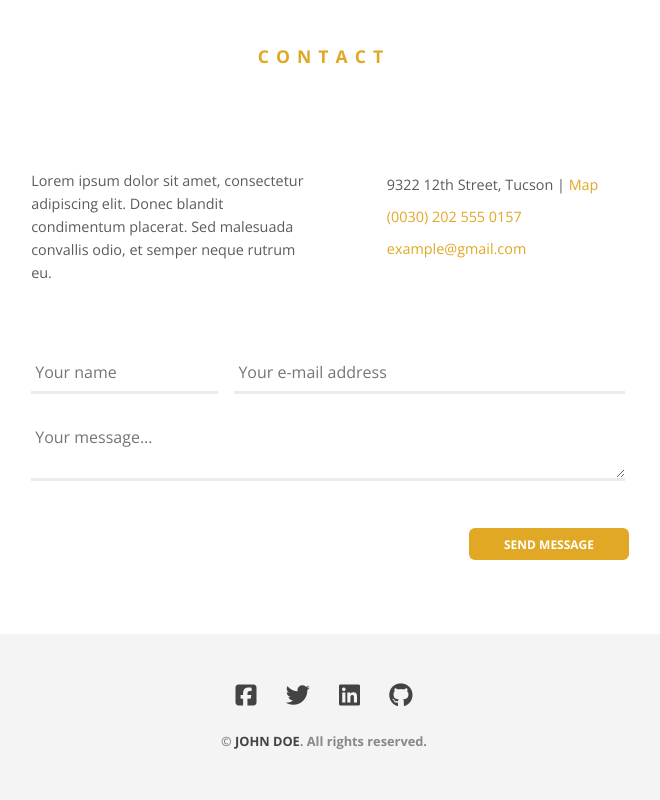
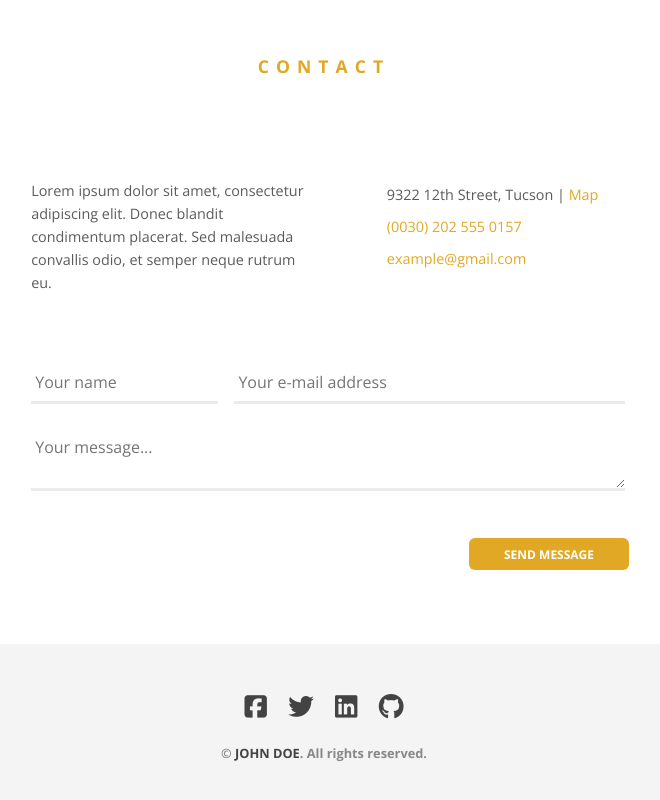
Before and after one commit to mozzar/frontend-workshops, a website: page public_html/index.html in a window 1280 px wide. Shown: the part 2423-3223 px from the top of the page, without its empty margins (316-976 px from the left). Drawn offline with nearby package versions, Linux system fonts and the light colour scheme.

Commit message:
Change the location of styling social icons to _common.scss

```diff
--- a/public_html/styles/_about.scss
+++ b/public_html/styles/_about.scss
@@ -18,13 +18,5 @@
     text-align: center;
     font-size: 2em;
     margin: 20px auto;
-    a {
-      padding: 5px;
-      color: $header-color;
-      transition: color .3s ease-in;
-      &:hover, &:focus {
-        color: $primary-color;
-      }
-    }
   }
 }
--- a/public_html/styles/_common.scss
+++ b/public_html/styles/_common.scss
@@ -39,6 +39,15 @@ a {
   &:hover, &:focus {
     color: darken($primary-color, 10%);
     text-decoration: underline;
+  }
+}
+
+i.fa {
+  padding: 5px;
+  color: $header-color;
+  transition: color .3s ease-in;
+  &:hover, &:focus {
+    color: $primary-color;
   }
 }
 
--- a/public_html/styles/_footer.scss
+++ b/public_html/styles/_footer.scss
@@ -9,15 +9,8 @@
   .social-footer {
     margin-bottom: 10px;
     a {
-      font-size: 24px;
-      color: $header-color;
-      padding: 5px; // [accessibility] żeby łatwiej było kliknąć na dotykowym ekranie
-      margin: 0 8px;
-      transition: all .2s ease;
-
-      &:hover, &:focus {
-        color: #111;
-      }
+      font-size: 2em;
+      margin: 0 4px;
     }
   }
 
```
Also changed, not shown: public_html/styles/main.css.
